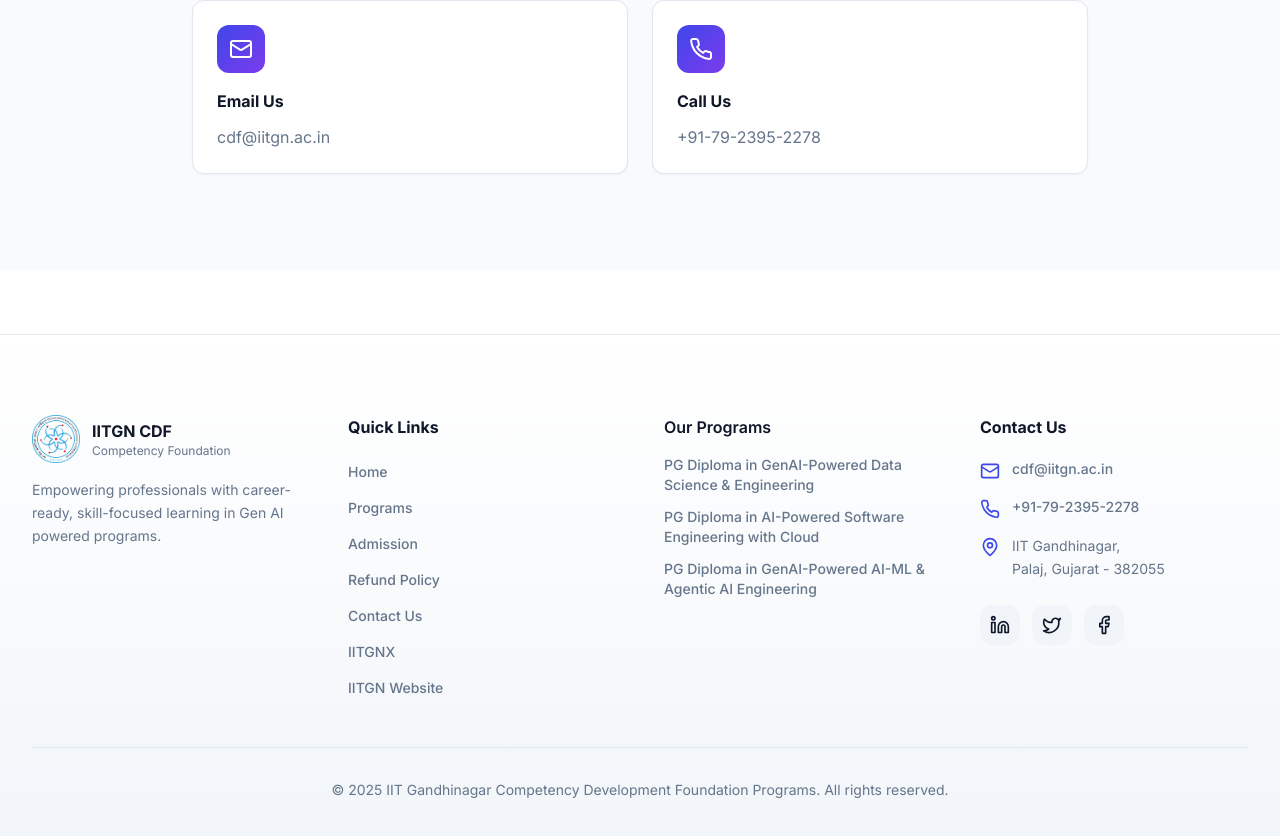
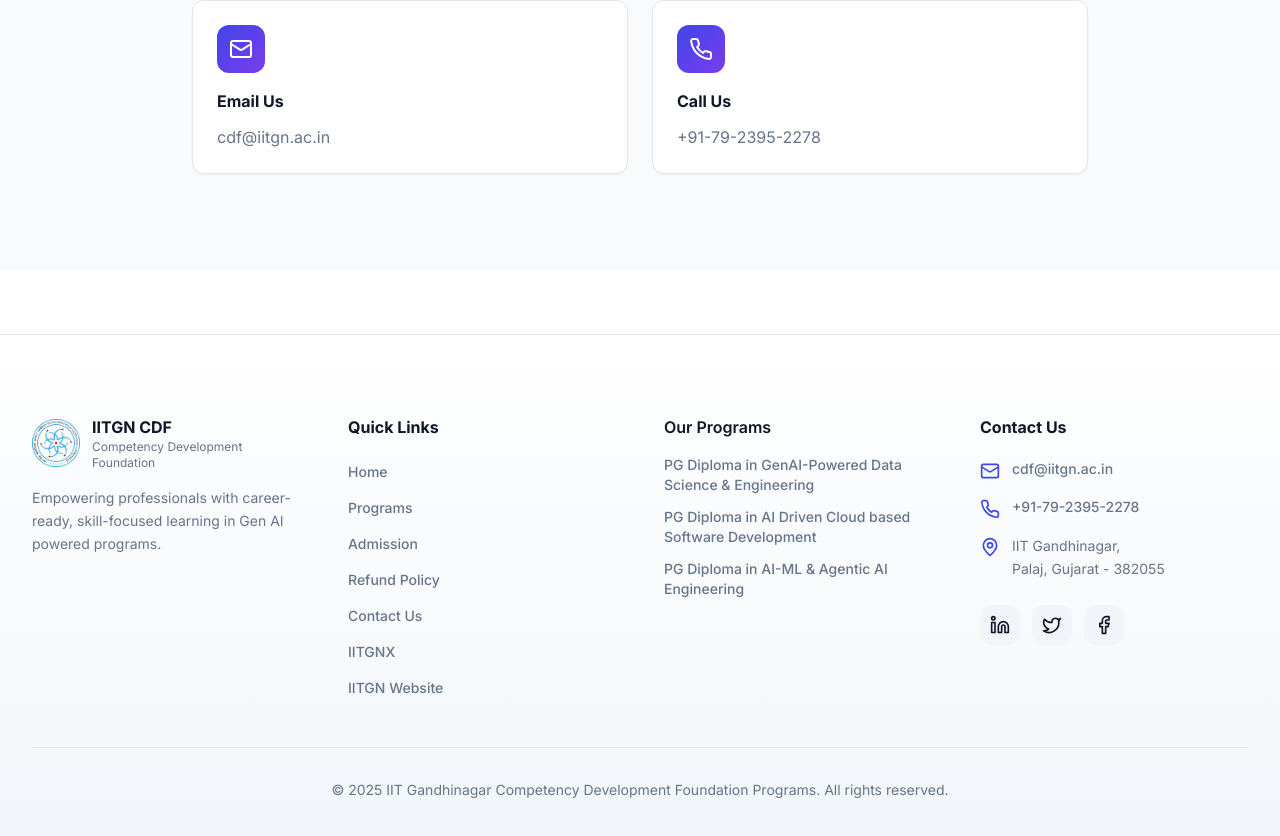
Before and after one commit to anshuljangid200/IITGN-CDF-WEB, a React (Vite) app: page /faq in a window 1280 px wide. Shown: the part 3687-4523 px from the top of the page. Built offline with nearby package versions, Linux system fonts and the light colour scheme; the HTML template or start-up script is replaced by a standard one.

Commit message:
Update footer text - CDF full form, and name changes in Our Programs

```diff
--- a/src/components/Footer.tsx
+++ b/src/components/Footer.tsx
@@ -14,7 +14,7 @@
               </div>
               <div>
                 <h3 className="font-bold text-foreground text-base">IITGN CDF</h3>
-                <p className="text-xs text-muted-foreground">Competency Foundation</p>
+                <p className="text-xs text-muted-foreground">Competency Development Foundation</p>
               </div>
             </div>
             <p className="text-sm text-muted-foreground leading-relaxed">
@@ -75,12 +75,12 @@
               </li>
               <li>
                 <Link to="/gen-ai-software-cloud" className="text-sm text-muted-foreground hover:text-primary transition-colors font-medium flex items-center space-x-1 group">
-                  <span className="group-hover:translate-x-1 transition-transform">PG Diploma in AI-Powered Software Engineering with Cloud</span>
+                  <span className="group-hover:translate-x-1 transition-transform">PG Diploma in AI Driven Cloud based Software Development</span>
                 </Link>
               </li>
               <li>
                 <Link to="/gen-ai-agentic-aiml" className="text-sm text-muted-foreground hover:text-primary transition-colors font-medium flex items-center space-x-1 group">
-                  <span className="group-hover:translate-x-1 transition-transform">PG Diploma in GenAI-Powered AI-ML & Agentic AI Engineering</span>
+                  <span className="group-hover:translate-x-1 transition-transform">PG Diploma in AI-ML & Agentic AI Engineering</span>
                 </Link>
               </li>
             </ul>
```
